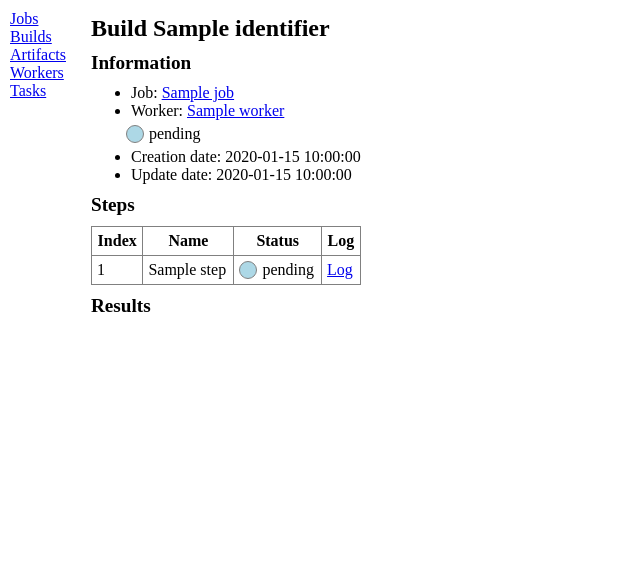
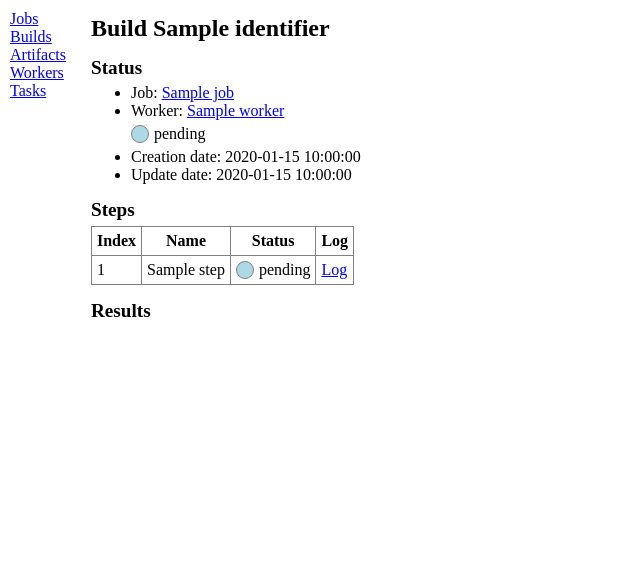
Before and after one commit to BenjaminHamon/JobOrchestra, a Python web app: template website/bhamon_build_website/templates/build/index.html in a window 1280 px wide. Shown: the part 47-614 px from the top of the page, without its empty margins (0-640 px from the left). Run offline with Jinja, Linux system fonts and the light colour scheme; the template is opened without the code that fills it: most values are stand-ins (such as "Sample title", 1, 10 or a date in 2020).

Commit message:
Rework templates to use html sections

```diff
--- a/website/bhamon_build_website/static/build_service.css
+++ b/website/bhamon_build_website/static/build_service.css
@@ -29,7 +29,7 @@
 .status-indicator.aborted { background-color: purple; }
 .status-indicator.exception { background-color: purple; }
 
-.build-information .status-group
+.build-status .status-group
 {
 	margin: 5px 40px;
 }
--- a/website/bhamon_build_website/static/generic.css
+++ b/website/bhamon_build_website/static/generic.css
@@ -61,26 +61,26 @@ footer
 	color: #555;
 }
 
+section
+{
+	margin: 5px;
+}
+
 h1
 {
 	margin: 5px;
 	font-size: 1.5em;
 }
 
-h2
+section h2
 {
-	margin: 5px;
+	margin: 5px 0;
 	font-size: 1.2em;
 }
 
 a, img
 {
 	display: block;
-}
-
-ul, form, table, section, form div
-{
-	margin: 5px;
 }
 
 table
--- a/website/bhamon_build_website/templates/build/collection.html
+++ b/website/bhamon_build_website/templates/build/collection.html
@@ -2,7 +2,7 @@
 
 {% block content %}
 <h1>Builds</h1>
-<div>
+<section>
 	<table>
 		<thead>
 			<tr>
@@ -40,5 +40,5 @@
 			{% endfor %}
 		</tbody>
 	</table>
-</div>
+</section>
 {% endblock %}
--- a/website/bhamon_build_website/templates/build/index.html
+++ b/website/bhamon_build_website/templates/build/index.html
@@ -3,8 +3,9 @@
 {% block content %}
 <h1>Build {{ build['identifier'] }}</h1>
 
-<h2>Information</h2>
-<div class="build-information">
+<section>
+	<h2>Status</h2>
+	<div class="build-status">
 		<ul>
 			<li>Job: <a href="{{ url_for('job_index', job_identifier = build['job']) }}" style="display: inline">{{ build['job'] }}</a></li>
 			<li>Worker: <a href="{{ url_for('worker_index', worker_identifier = build['worker']) }}" style="display: inline">{{ build['worker'] }}</a></li>
@@ -18,7 +19,9 @@
 			<li>Update date: {{ build['update_date'] }}</li>
 		</ul>
 	</div>
+</section>
 
+<section>
 	<h2>Steps</h2>
 	<table>
 		<thead>
@@ -45,7 +48,9 @@
 			{% endfor %}
 		</tbody>
 	</table>
+</section>
 
+<section>
 	<h2>Results</h2>
 	<ul>
 		{% if 'child_builds' in build_results %}
@@ -77,4 +82,5 @@
 		</li>
 		{% endif %}
 	</ul>
+</section>
 {% endblock %}
--- a/website/bhamon_build_website/templates/job/collection.html
+++ b/website/bhamon_build_website/templates/job/collection.html
@@ -2,7 +2,7 @@
 
 {% block content %}
 <h1>Jobs</h1>
-<div>
+<section>
 	<table>
 		<thead>
 			<tr>
@@ -32,5 +32,5 @@
 			{% endfor %}
 		</tbody>
 	</table>
-</div>
+</section>
 {% endblock %}
--- a/website/bhamon_build_website/templates/job/index.html
+++ b/website/bhamon_build_website/templates/job/index.html
@@ -2,9 +2,14 @@
 
 {% block content %}
 <h1>Job {{ job['identifier'] }}</h1>
+
 <section>
+	<h2>Description</h2>
 	<p>{{ job['description'] }}</p>
 </section>
+
+<section>
+	<h2>Trigger</h2>
 	<form action="{{ url_for('trigger_job', job_identifier = job['identifier']) }}" method="post">
 		<ul>
 			{% for parameter in job['parameters'] %}
@@ -18,4 +23,5 @@
 			</li>
 		</ul>
 	</form>
+</section>
 {% endblock %}
--- a/website/bhamon_build_website/templates/task/collection.html
+++ b/website/bhamon_build_website/templates/task/collection.html
@@ -2,7 +2,7 @@
 
 {% block content %}
 <h1>Tasks</h1>
-<div>
+<section>
 	<table>
 		<thead>
 			<tr>
@@ -40,5 +40,5 @@
 			{% endfor %}
 		</tbody>
 	</table>
-</div>
+</section>
 {% endblock %}
--- a/website/bhamon_build_website/templates/worker/collection.html
+++ b/website/bhamon_build_website/templates/worker/collection.html
@@ -2,7 +2,7 @@
 
 {% block content %}
 <h1>Workers</h1>
-<div>
+<section>
 	<table>
 		<thead>
 			<tr>
@@ -38,5 +38,5 @@
 			{% endfor %}
 		</tbody>
 	</table>
-</div>
+</section>
 {% endblock %}
--- a/website/bhamon_build_website/templates/worker/index.html
+++ b/website/bhamon_build_website/templates/worker/index.html
@@ -2,7 +2,8 @@
 
 {% block content %}
 <h1>Worker {{ worker['identifier'] }}</h1>
-<div>
+<section>
+	<h2>Description</h2>
 	<div>{{ worker['description'] }}</div>
-</div>
+</section>
 {% endblock %}
```
Lines whose indentation alone changed are shown as unchanged.
